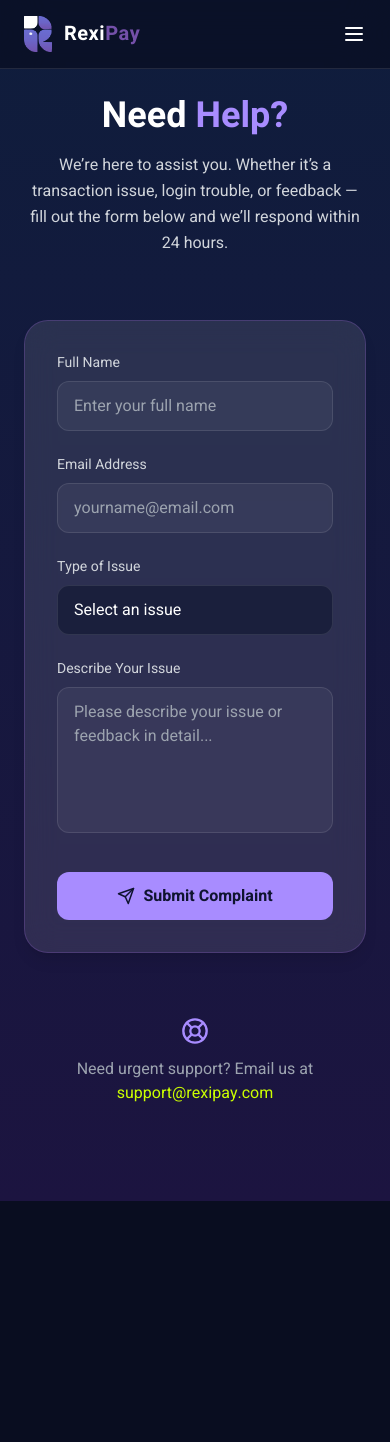
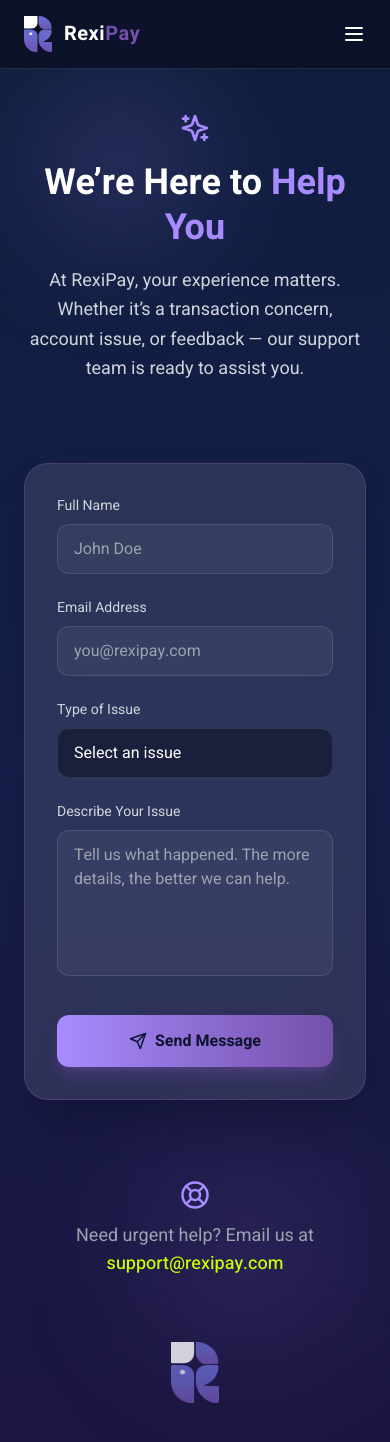
Before and after one commit to Mheek-frosh/rexipay-website, a React (Create React App) app: page /support in a window 390 px wide. Shown: the top 1442 px of the page. Before the commit the page ends 1201 px from the top, so only its background shows below. Built offline with nearby package versions, Linux system fonts and the light colour scheme.

Commit message:
Update Support page with enhanced design, improved messaging, and refined form placeholders and transitions

```diff
--- a/src/screens/Support.jsx
+++ b/src/screens/Support.jsx
@@ -1,6 +1,6 @@
 import React, { useState } from "react";
 import { motion } from "framer-motion";
-import { Send, LifeBuoy } from "lucide-react";
+import { Send, LifeBuoy, Sparkles } from "lucide-react";
 
 const Support = () => {
   const [formData, setFormData] = useState({
@@ -16,25 +16,35 @@ const Support = () => {
 
   const handleSubmit = (e) => {
     e.preventDefault();
-    alert("Your complaint has been submitted. Our team will get back to you soon!");
+    alert(
+      "Thanks for reaching out! Our support team has received your request and will get back to you shortly."
+    );
     setFormData({ name: "", email: "", issueType: "", message: "" });
   };
 
   return (
-    <div className="min-h-screen bg-gradient-to-b from-[#0F1D3C] to-[#1C1440] text-white px-6 md:px-16 py-24">
+    <div className="min-h-screen bg-gradient-to-b from-[#0F1D3C] via-[#151F4A] to-[#1C1440] text-white px-6 md:px-16 py-28 relative overflow-hidden">
+
+      {/* Decorative Glow */}
+      <div className="absolute top-20 left-10 w-40 h-40 bg-[#A88CFF]/20 rounded-full blur-3xl"></div>
+      <div className="absolute bottom-40 right-10 w-52 h-52 bg-[#7450A9]/20 rounded-full blur-3xl"></div>
+
       {/* Header */}
       <motion.div
         initial={{ opacity: 0, y: -30 }}
         animate={{ opacity: 1, y: 0 }}
         transition={{ duration: 0.8 }}
-        className="text-center mb-16"
+        className="text-center mb-20 relative z-10"
       >
-        <h1 className="text-4xl md:text-5xl font-bold mb-4">
-          Need <span className="text-[#A88CFF]">Help?</span>
+        <div className="flex justify-center mb-4">
+          <Sparkles className="text-[#A88CFF]" size={32} />
+        </div>
+        <h1 className="text-4xl md:text-5xl font-bold mb-4 leading-tight">
+          We’re Here to <span className="text-[#A88CFF]">Help You</span>
         </h1>
-        <p className="text-gray-300 max-w-2xl mx-auto leading-relaxed">
-          We’re here to assist you. Whether it’s a transaction issue, login trouble,
-          or feedback — fill out the form below and we’ll respond within 24 hours.
+        <p className="text-gray-300 max-w-2xl mx-auto leading-relaxed text-lg">
+          At RexiPay, your experience matters. Whether it’s a transaction concern,
+          account issue, or feedback — our support team is ready to assist you.
         </p>
       </motion.div>
 
@@ -43,111 +53,114 @@ const Support = () => {
         onSubmit={handleSubmit}
         initial={{ opacity: 0, y: 40 }}
         animate={{ opacity: 1, y: 0 }}
-        transition={{ duration: 0.6 }}
-        className="max-w-3xl mx-auto bg-white/10 backdrop-blur-lg rounded-3xl border border-[#7450A9]/40 p-8 shadow-lg"
+        transition={{ duration: 0.7 }}
+        className="max-w-3xl mx-auto bg-white/10 backdrop-blur-xl rounded-3xl border border-[#7450A9]/40 p-8 md:p-10 shadow-2xl relative z-10"
       >
-        {/*  Name & Email */}
+        {/* Name & Email */}
         <div className="grid md:grid-cols-2 gap-6 mb-6">
           <div>
-            <label className="block text-sm mb-2 text-gray-300">Full Name</label>
+            <label className="block text-sm mb-2 text-gray-300">
+              Full Name
+            </label>
             <input
               type="text"
               name="name"
               value={formData.name}
               onChange={handleChange}
-              placeholder="Enter your full name"
+              placeholder="John Doe"
               required
-              className="w-full bg-white/5 text-white px-4 py-3 rounded-xl border border-white/10 focus:border-[#A88CFF] outline-none"
+              className="w-full bg-white/5 text-white px-4 py-3 rounded-xl border border-white/10 focus:border-[#A88CFF] outline-none transition"
             />
           </div>
 
           <div>
-            <label className="block text-sm mb-2 text-gray-300">Email Address</label>
+            <label className="block text-sm mb-2 text-gray-300">
+              Email Address
+            </label>
             <input
               type="email"
               name="email"
               value={formData.email}
               onChange={handleChange}
-              placeholder="yourname@email.com"
+              placeholder="you@rexipay.com"
               required
-              className="w-full bg-white/5 text-white px-4 py-3 rounded-xl border border-white/10 focus:border-[#A88CFF] outline-none"
+              className="w-full bg-white/5 text-white px-4 py-3 rounded-xl border border-white/10 focus:border-[#A88CFF] outline-none transition"
             />
           </div>
         </div>
 
-        {/*Issue Type*/}
+        {/* Issue Type */}
         <div className="mb-6">
-          <label className="block text-sm mb-2 text-gray-300">Type of Issue</label>
+          <label className="block text-sm mb-2 text-gray-300">
+            Type of Issue
+          </label>
           <select
             name="issueType"
             value={formData.issueType}
             onChange={handleChange}
             required
             className="w-full bg-[#1A1F3C] text-white px-4 py-3 rounded-xl border border-white/10 focus:border-[#A88CFF] outline-none appearance-none"
-            style={{
-              backgroundColor: "#1A1F3C",
-              color: "white",
-            }}
           >
-            <option value="" className="bg-[#1A1F3C] text-gray-300">
-              Select an issue
-            </option>
-            <option value="transaction" className="bg-[#1A1F3C] text-white">
-              Transaction Issue
-            </option>
-            <option value="login" className="bg-[#1A1F3C] text-white">
-              Login Problem
-            </option>
-            <option value="app" className="bg-[#1A1F3C] text-white">
-              App Bug or Crash
-            </option>
-            <option value="feedback" className="bg-[#1A1F3C] text-white">
-              General Feedback
-            </option>
-            <option value="other" className="bg-[#1A1F3C] text-white">
-              Other
-            </option>
+            <option value="">Select an issue</option>
+            <option value="transaction">Transaction Issue</option>
+            <option value="login">Login Problem</option>
+            <option value="app">App Bug or Crash</option>
+            <option value="feedback">General Feedback</option>
+            <option value="other">Other</option>
           </select>
         </div>
 
         {/* Message */}
         <div className="mb-8">
-          <label className="block text-sm mb-2 text-gray-300">Describe Your Issue</label>
+          <label className="block text-sm mb-2 text-gray-300">
+            Describe Your Issue
+          </label>
           <textarea
             name="message"
             value={formData.message}
             onChange={handleChange}
             rows="5"
-            placeholder="Please describe your issue or feedback in detail..."
+            placeholder="Tell us what happened. The more details, the better we can help."
             required
             className="w-full bg-white/5 text-white px-4 py-3 rounded-xl border border-white/10 focus:border-[#A88CFF] outline-none resize-none"
           ></textarea>
         </div>
 
-        {/*Submit Button*/}
+        {/* Submit */}
         <motion.button
           whileHover={{ scale: 1.05 }}
-          whileTap={{ scale: 0.97 }}
+          whileTap={{ scale: 0.96 }}
           type="submit"
-          className="w-full bg-[#A88CFF] hover:bg-[#C6B3FF] text-[#0F1430] font-semibold py-3 rounded-xl flex items-center justify-center gap-2 transition"
+          className="w-full bg-gradient-to-r from-[#A88CFF] to-[#7450A9] text-[#0F1430] font-semibold py-3.5 rounded-xl flex items-center justify-center gap-2 shadow-lg shadow-[#7450A9]/40 transition"
         >
-          <Send size={18} /> Submit Complaint
+          <Send size={18} /> Send Message
         </motion.button>
       </motion.form>
 
-      {/*Contact Info*/}
+      {/* Contact Info */}
       <motion.div
         initial={{ opacity: 0, y: 30 }}
         animate={{ opacity: 1, y: 0 }}
-        transition={{ delay: 0.5 }}
-        className="text-center mt-16 text-gray-400"
+        transition={{ delay: 0.6 }}
+        className="text-center mt-20 text-gray-400 relative z-10"
       >
-        <LifeBuoy className="mx-auto text-[#A88CFF] mb-3" size={28} />
-        <p>
-          Need urgent support? Email us at{" "}
-          <span className="text-[#CCFF00]">support@rexipay.com</span>
+        <LifeBuoy className="mx-auto text-[#A88CFF] mb-3" size={30} />
+        <p className="text-lg">
+          Need urgent help? Email us at{" "}
+          <span className="text-[#CCFF00] font-medium">
+            support@rexipay.com
+          </span>
         </p>
       </motion.div>
+
+      {/* Logo at Bottom */}
+      <div className="flex justify-center mt-16 relative z-10">
+        <img
+          src="/images/logo.png"
+          alt="RexiPay Logo"
+          className="w-12 opacity-80 hover:opacity-100 transition"
+        />
+      </div>
     </div>
   );
 };
```
